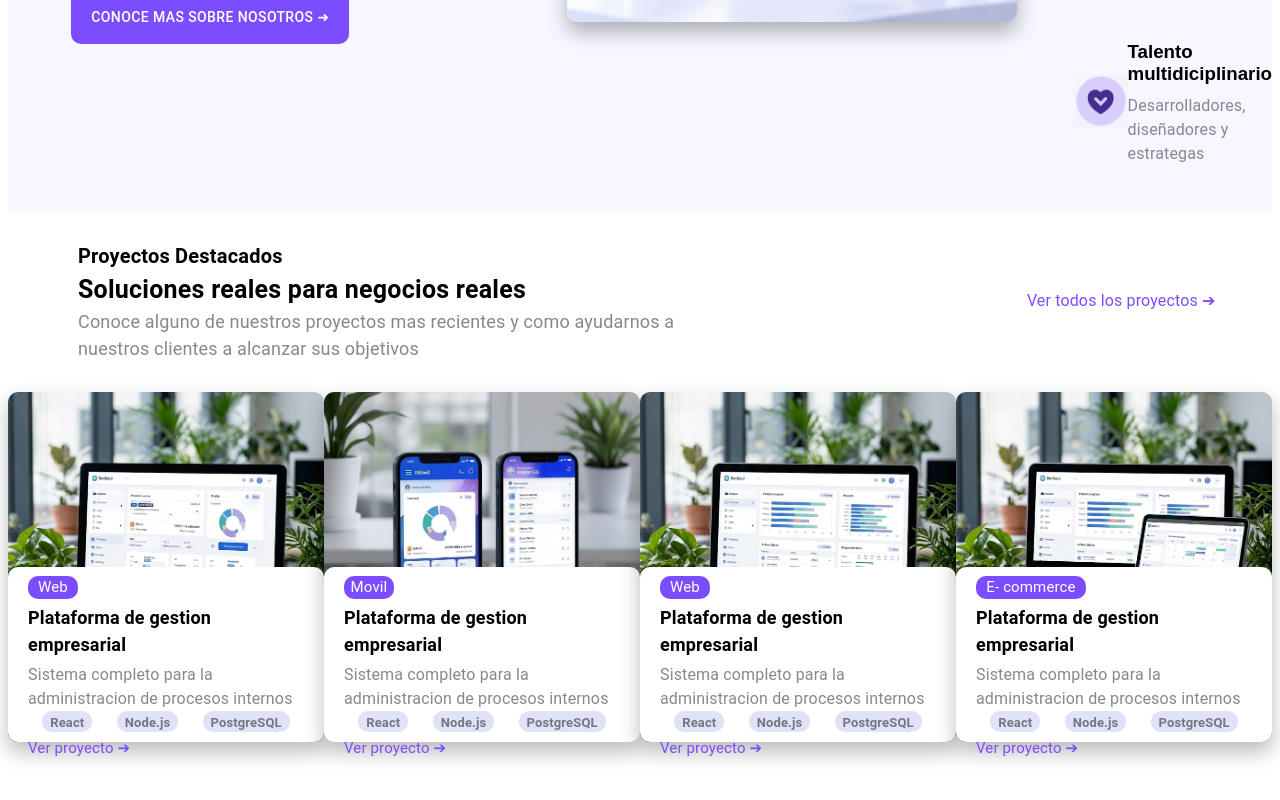
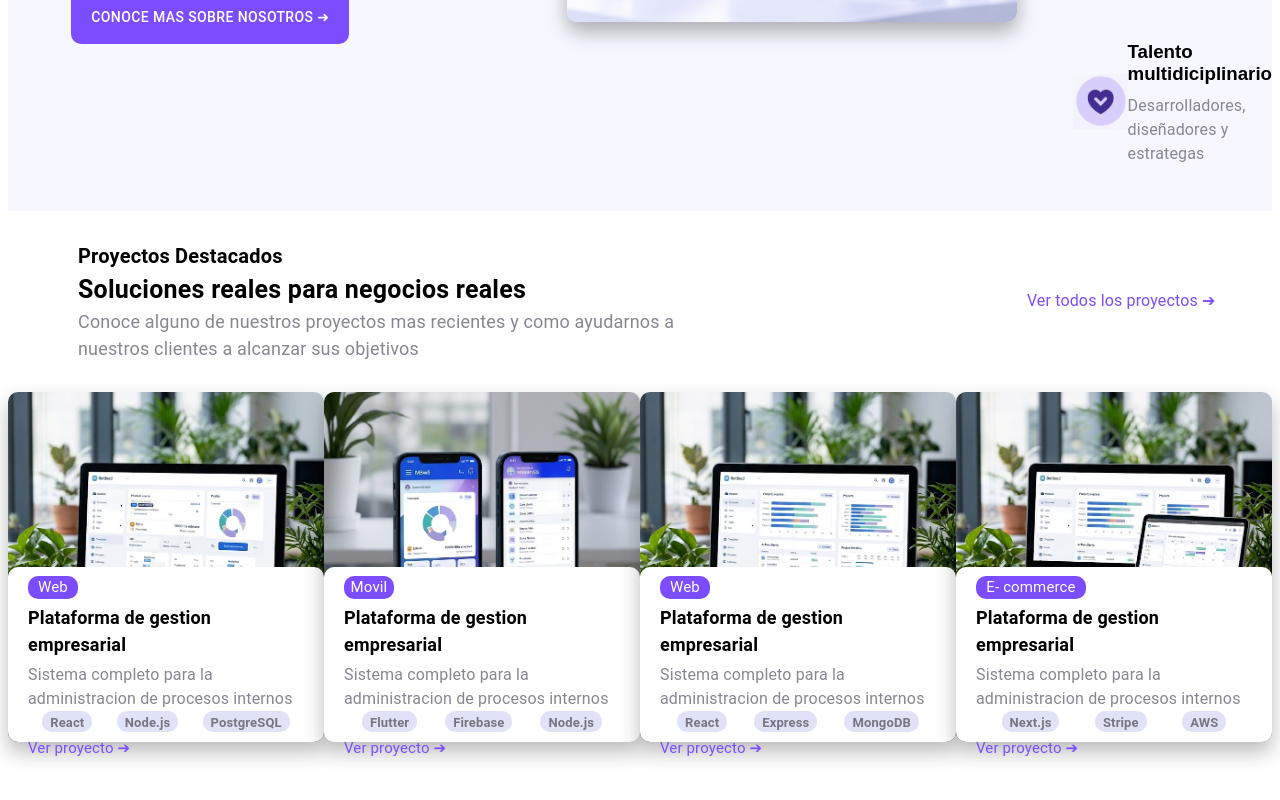
Before and after one commit to jessicahernandezt/dev-nova-solutions, a React (Vite) app: page / in a window 1280 px wide. Shown: the part 1561-2361 px from the top of the page. Built offline with nearby package versions, Linux system fonts and the light colour scheme.

Commit message:
ajustes finales tarjetas

```diff
--- a/src/components/Proyectos.jsx
+++ b/src/components/Proyectos.jsx
@@ -288,7 +288,7 @@ function Hero() {
                                         fontWeight: 'bold',
                                         fontSize: '13px',
                                     }}>
-                                        React
+                                        Flutter
                                     </Typography>
                                 </Box>
 
@@ -307,7 +307,7 @@ function Hero() {
                                         fontWeight: 'bold',
                                         fontSize: '13px',
                                     }}>
-                                        Node.js
+                                        Firebase
                                     </Typography>
                                 </Box>
                                 <Box sx={{
@@ -325,7 +325,7 @@ function Hero() {
                                         fontWeight: 'bold',
                                         fontSize: '13px',
                                     }}>
-                                        PostgreSQL
+                                        Node.js
                                     </Typography>
                                 </Box>
                             </Box>
@@ -446,7 +446,7 @@ function Hero() {
                                         fontWeight: 'bold',
                                         fontSize: '13px',
                                     }}>
-                                        Node.js
+                                        Express
                                     </Typography>
                                 </Box>
                                 <Box sx={{
@@ -464,7 +464,7 @@ function Hero() {
                                         fontWeight: 'bold',
                                         fontSize: '13px',
                                     }}>
-                                        PostgreSQL
+                                        MongoDB
                                     </Typography>
                                 </Box>
                             </Box>
@@ -566,7 +566,7 @@ function Hero() {
                                         fontWeight: 'bold',
                                         fontSize: '13px',
                                     }}>
-                                        React
+                                        Next.js
                                     </Typography>
                                 </Box>
 
@@ -585,7 +585,7 @@ function Hero() {
                                         fontWeight: 'bold',
                                         fontSize: '13px',
                                     }}>
-                                        Node.js
+                                        Stripe
                                     </Typography>
                                 </Box>
                                 <Box sx={{
@@ -603,7 +603,7 @@ function Hero() {
                                         fontWeight: 'bold',
                                         fontSize: '13px',
                                     }}>
-                                        PostgreSQL
+                                        AWS
                                     </Typography>
                                 </Box>
                             </Box>
```
